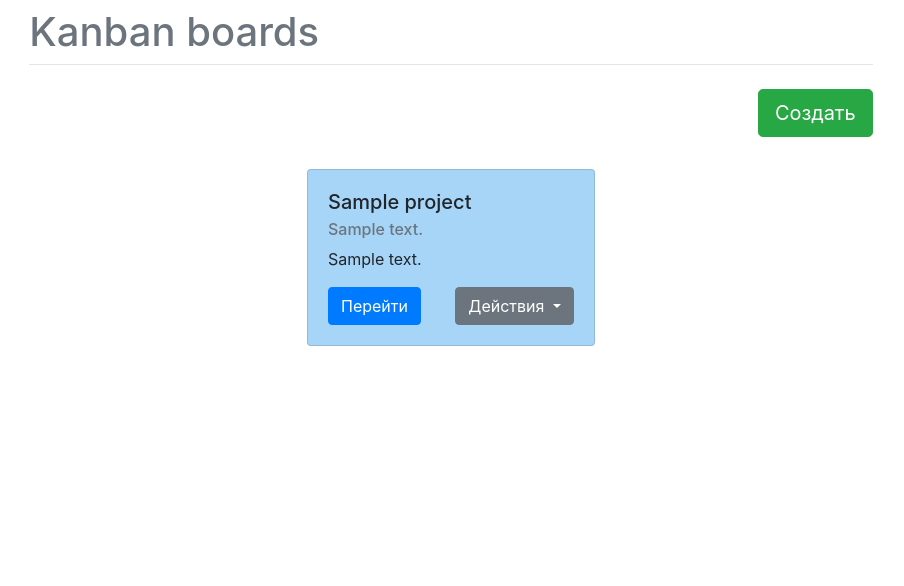
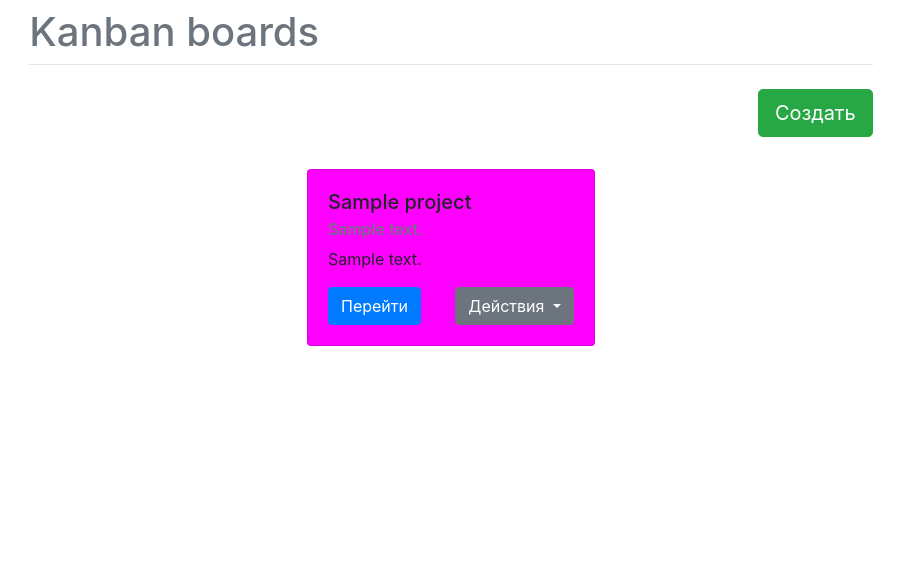
Before and after one commit to Nishtyachok/KanbanTP, a Django app: page /boards/ in a window 1280 px wide. Shown: the part 56-642 px from the top of that part, without its empty margins (189-1093 px from the left). Run offline with Django 4.2, Linux system fonts and the light colour scheme; the first user in the database is signed in; tables that the repository leaves empty hold one stand-in row (Sample ...); the page is wider than the window, and the part outside it is not shown; some libraries are stand-ins or nearby versions.

Commit message:
add color pink boards

```diff
--- a/mysite/templates/boards.html
+++ b/mysite/templates/boards.html
@@ -37,7 +37,7 @@
             {% for p in projects %}
             <div class="col-md-auto">
               <div class="p-2">
-                <div class="card" style="width: 18rem; background-color: #A6D5F7;">
+                <div class="card" style="width: 18rem; background-color: #FF00FF;">
                     <div class="card-body">
                         <h5 class="card-title">{{ p.name }}</h5>
                         <h6 class="card-subtitle mb-2 text-muted">{{ p.description }}</h6>
```
Also changed, not shown: mysite/kanban/migrations/0001_initial.py (deleted), mysite/kanban/migrations/0002_alter_project_owner.py (deleted), mysite/kanban/migrations/0003_alter_project_options_alter_project_owner_row.py (deleted), mysite/kanban/migrations/0004_remove_task_status_task_row_alter_task_start_time.py (deleted), mysite/kanban/migrations/0005_team.py (deleted), mysite/kanban/migrations/0006_alter_team_members.py (deleted).
